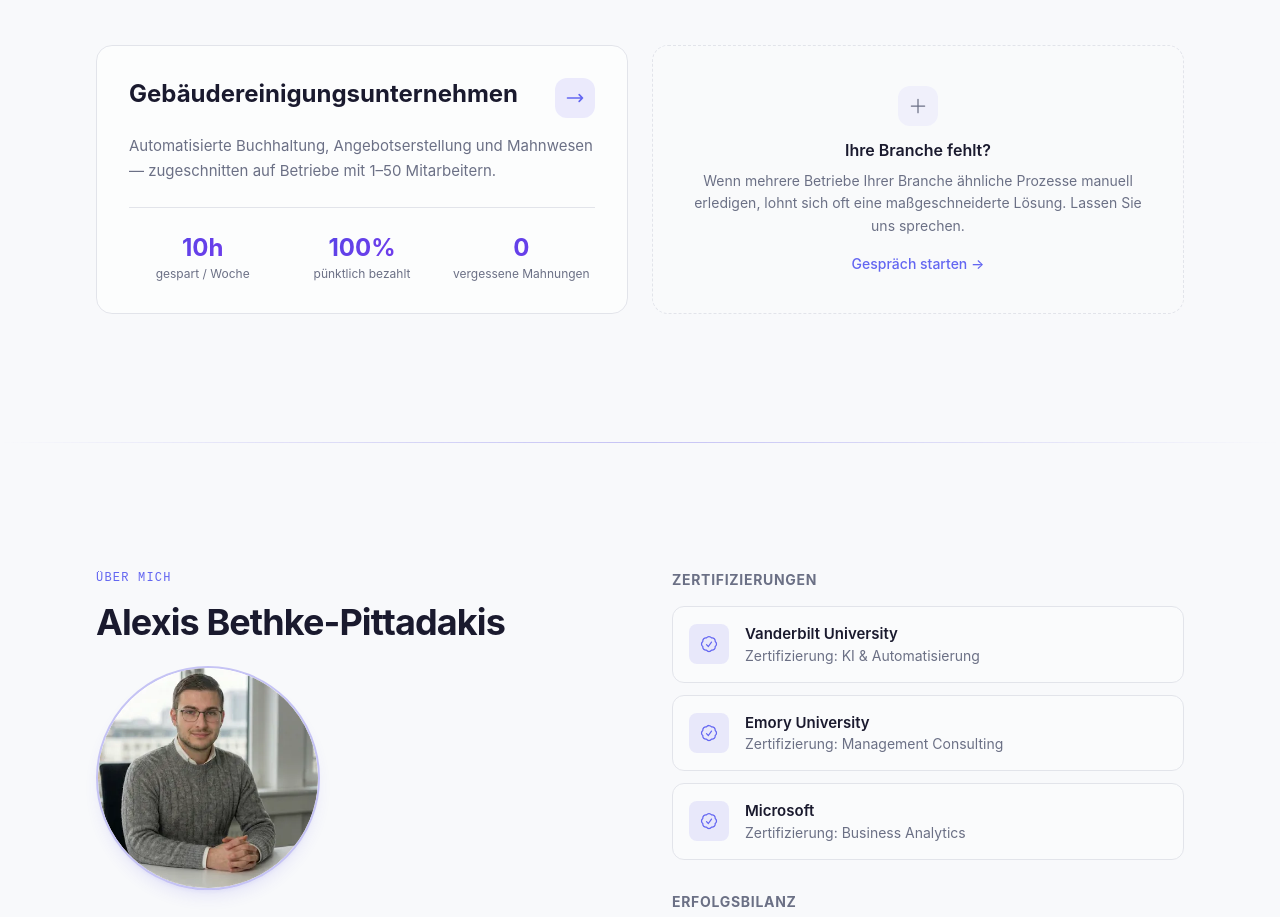
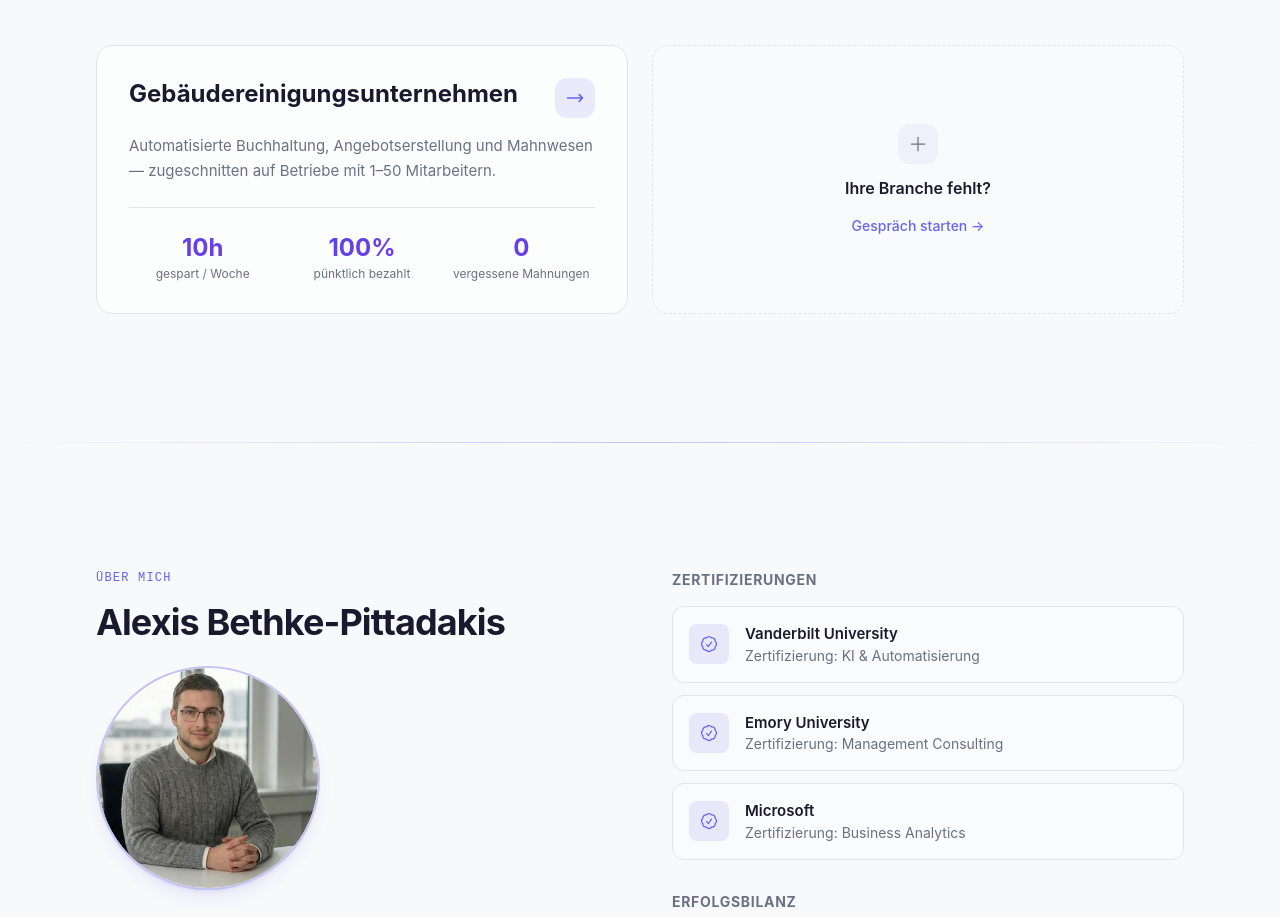
Before and after one commit to Alexis-beep-debug/dynvon.com.website, a Next.js app: page / in a window 1280 px wide. Shown: the part 2400-3317 px from the top of the page. Built offline with nearby package versions, Linux system fonts and the light colour scheme.

Commit message:
fix(industry-focus): remove explanatory text from placeholder card
Card zeigt jetzt nur Icon + Titel + Link, damit die Botschaft
direkt klar ist.

https://claude.ai/code/session_01LBLnpCCGEdXSjsdHm4yY1m

```diff
--- a/src/components/IndustryFocus.tsx
+++ b/src/components/IndustryFocus.tsx
@@ -94,14 +94,9 @@ export default function IndustryFocus() {
                 <path strokeLinecap="round" strokeLinejoin="round" strokeWidth={1.5} d="M12 4v16m8-8H4" />
               </svg>
             </div>
-            <h3 className="font-semibold text-base mb-2">
+            <h3 className="font-semibold text-base mb-4">
               {isDe ? "Ihre Branche fehlt?" : "Your industry missing?"}
             </h3>
-            <p className="text-muted text-sm leading-relaxed mb-4">
-              {isDe
-                ? "Wenn mehrere Betriebe Ihrer Branche ähnliche Prozesse manuell erledigen, lohnt sich oft eine maßgeschneiderte Lösung. Lassen Sie uns sprechen."
-                : "If several businesses in your industry handle similar processes manually, a tailored solution usually pays off. Let's talk."}
-            </p>
             <a
               href="#contact"
               className="text-sm font-medium text-accent-light hover:text-accent transition-colors"
```
